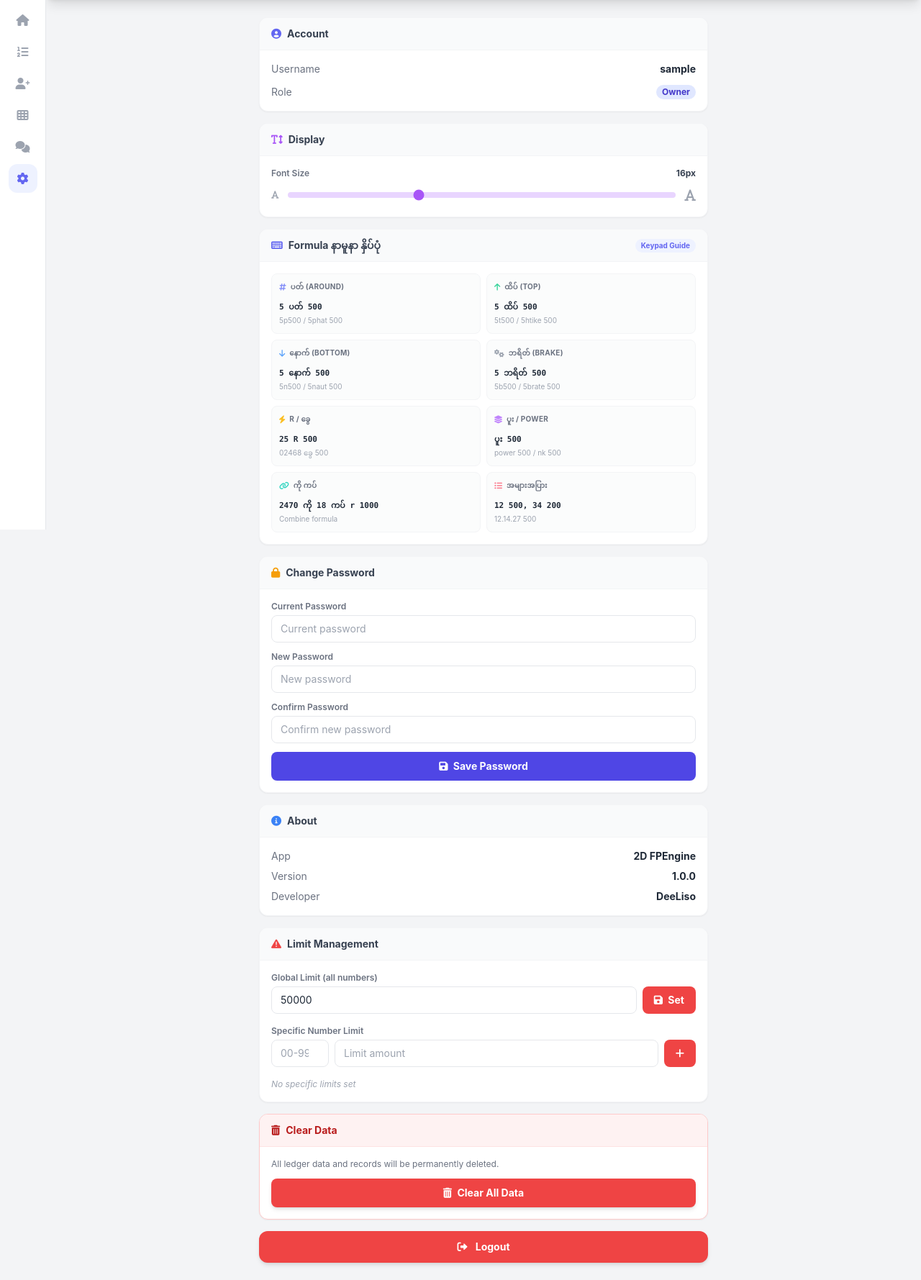
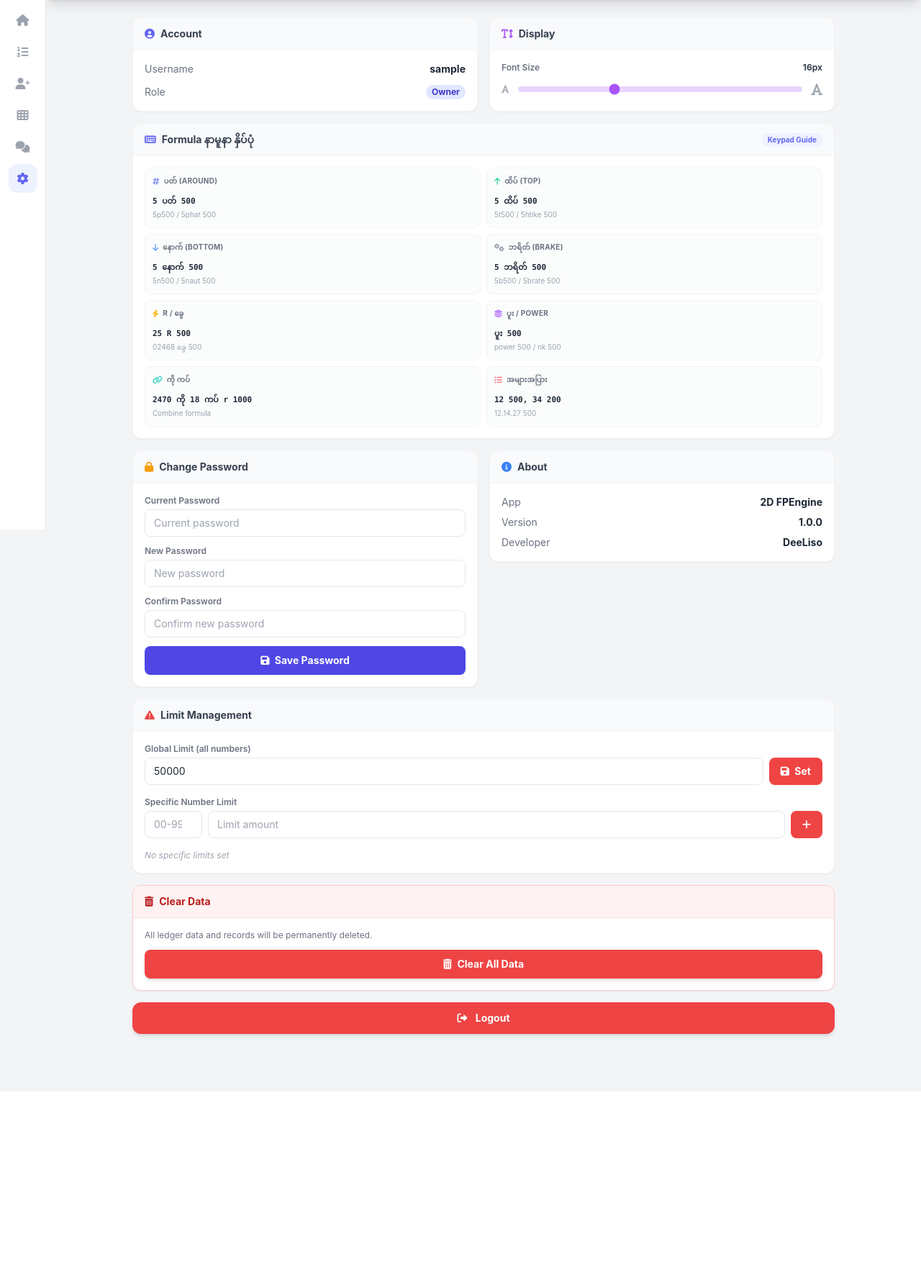
Before and after one commit to DeeLiso/2d-parser-engine, a Django app: page /settings/ in a window 1280 px wide. Shown: the part 64-1843 px from the top of the page at 72% size. After the commit the page ends 1510 px from the top, so only its background shows below. Run offline with Django 5.2, Linux system fonts and the light colour scheme; the visitor is signed in with stand-in values (Sample User, id 1); data comes from the database, SQL or seed files in the repository; some libraries are stand-ins or nearby versions.

Commit message:
Settings: responsive dashboard layout
- Breakpoints moved: bottom nav now mobile-only (<768px), sidebar shows on
  tablet+desktop (md:flex) matching the 768/1024/1440 spec
- Main content becomes a 2-column dashboard grid on md+ (max-w-5xl)
- Account+Display pair; Formula Guide, Limit Management, Clear Data, Logout
  span both columns
- Mobile keeps single-column stacked cards + bottom nav

```diff
--- a/twodapp/templates/twodapp/settings.html
+++ b/twodapp/templates/twodapp/settings.html
@@ -20,7 +20,7 @@
         .tab-item-sidebar.active { background-color: #eef2ff; color: #6366f1; }
     </style>
 </head>
-<body class="text-gray-800 antialiased min-h-screen flex flex-col lg:pl-16">
+<body class="text-gray-800 antialiased min-h-screen flex flex-col md:pl-16">
 
     <input type="hidden" id="csrfToken" value="{{ csrf_token }}">
 
@@ -41,7 +41,7 @@
     </nav>
 
     <!-- Desktop Sidebar -->
-    <aside class="hidden lg:flex fixed left-0 top-14 bottom-0 w-16 bg-white border-r border-gray-200 z-40 flex-col items-center py-4 gap-1">
+    <aside class="hidden md:flex fixed left-0 top-14 bottom-0 w-16 bg-white border-r border-gray-200 z-40 flex-col items-center py-4 gap-1">
         <a href="/bet/?type=dealer" class="tab-item-sidebar w-10 h-10 rounded-xl flex items-center justify-center text-gray-400 hover:bg-indigo-50 hover:text-indigo-600 transition" data-page="home" title="Home">
             <i class="fas fa-home text-base"></i>
         </a>
@@ -64,7 +64,7 @@
     </aside>
 
     <!-- Mobile Bottom Tab Bar -->
-    <div class="fixed bottom-0 left-0 right-0 z-50 bg-white border-t border-gray-200 shadow-[0_-2px_12px_rgba(0,0,0,0.06)] lg:hidden" style="padding-bottom: env(safe-area-inset-bottom, 0px);">
+    <div class="fixed bottom-0 left-0 right-0 z-50 bg-white border-t border-gray-200 shadow-[0_-2px_12px_rgba(0,0,0,0.06)] md:hidden" style="padding-bottom: env(safe-area-inset-bottom, 0px);">
         <div class="flex items-center justify-around px-1">
             <a href="/bet/?type=dealer" class="tab-item flex flex-col items-center gap-0.5 py-2 px-1 rounded-xl text-[10px] font-bold min-w-0 flex-1" data-page="home">
                 <i class="fas fa-home text-[18px]"></i>
@@ -95,7 +95,7 @@
     </div>
 
     <!-- Main Content -->
-    <main class="flex-grow max-w-2xl mx-auto px-4 sm:px-6 py-6 pb-28 lg:pb-6 w-full space-y-4">
+    <main class="flex-grow max-w-5xl mx-auto px-4 sm:px-6 py-6 pb-28 md:pb-20 w-full md:grid md:grid-cols-2 md:gap-4 md:items-start space-y-4 md:space-y-0">
 
         <!-- Account Info -->
         <div class="bg-white rounded-xl shadow-sm border border-gray-100 overflow-hidden">
@@ -138,7 +138,7 @@
         </div>
 
         <!-- Formula Typing Guide -->
-        <div class="bg-white rounded-xl shadow-sm border border-gray-100 overflow-hidden">
+        <div class="bg-white rounded-xl shadow-sm border border-gray-100 overflow-hidden md:col-span-2">
             <div class="px-4 py-3 bg-gray-50 border-b border-gray-100 flex items-center justify-between">
                 <h2 class="font-bold text-gray-700 text-sm"><i class="fas fa-keyboard mr-2 text-indigo-500"></i>Formula နာမူနာ နှိပ်ပုံ</h2>
                 <span class="text-[10px] font-bold text-indigo-500 bg-indigo-50 px-2 py-0.5 rounded-full">Keypad Guide</span>
@@ -266,7 +266,7 @@
 
         {% if is_owner %}
         <!-- Limit Management -->
-        <div class="bg-white rounded-xl shadow-sm border border-gray-100 overflow-hidden">
+        <div class="bg-white rounded-xl shadow-sm border border-gray-100 overflow-hidden md:col-span-2">
             <div class="px-4 py-3 bg-gray-50 border-b border-gray-100">
                 <h2 class="font-bold text-gray-700 text-sm"><i class="fas fa-exclamation-triangle mr-2 text-red-500"></i>Limit Management</h2>
             </div>
@@ -306,7 +306,7 @@
         </div>
 
         <!-- Clear Data -->
-        <div class="bg-white rounded-xl shadow-sm border border-red-200 overflow-hidden">
+        <div class="bg-white rounded-xl shadow-sm border border-red-200 overflow-hidden md:col-span-2">
             <div class="px-4 py-3 bg-red-50 border-b border-red-100">
                 <h2 class="font-bold text-red-700 text-sm"><i class="fas fa-trash-alt mr-2"></i>Clear Data</h2>
             </div>
@@ -321,7 +321,7 @@
         {% endif %}
 
         <!-- Logout -->
-        <form method="post" action="{% url 'logout' %}">
+        <form method="post" action="{% url 'logout' %}" class="md:col-span-2">
             {% csrf_token %}
             <button type="submit" class="w-full bg-red-500 hover:bg-red-600 text-white font-bold py-3 rounded-xl text-sm transition active:scale-95 shadow-md">
                 <i class="fas fa-sign-out-alt mr-2"></i> Logout
```
